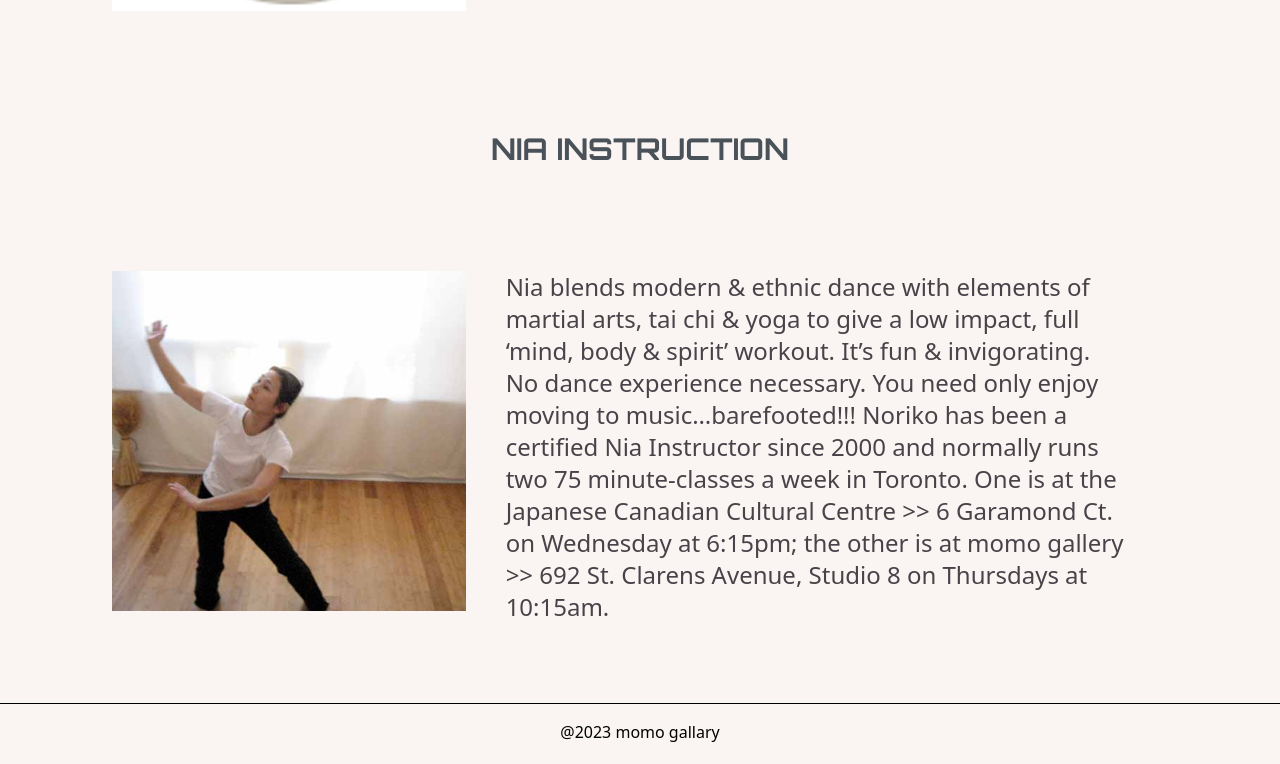
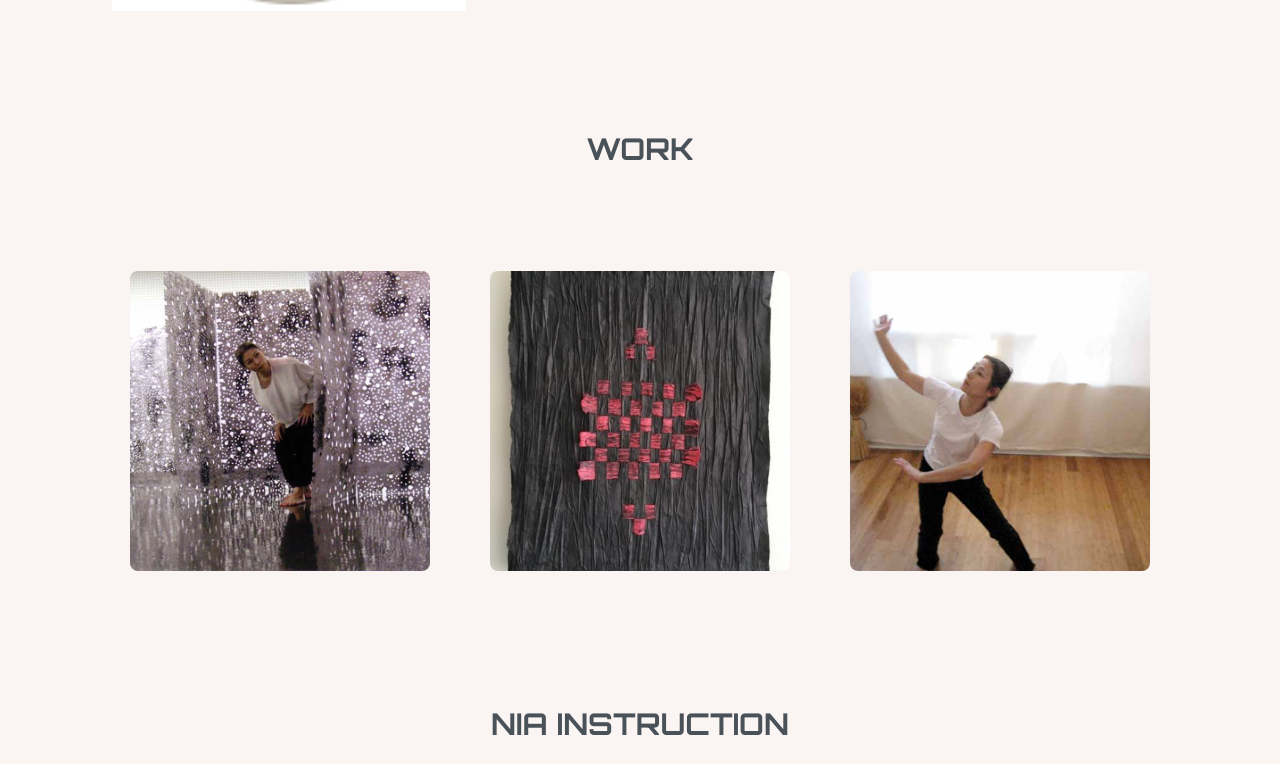
Before and after one commit to CarlSmoky/nextApp, a Next.js app: page / in a window 1280 px wide. Shown: the part 1296-2060 px from the top of the page. Built offline with nearby package versions, Linux system fonts and the light colour scheme.

Commit message:
Add ImageLink

```diff
--- /dev/null
+++ b/app/components/ImageLink.tsx
@@ -0,0 +1,23 @@
+import React from 'react'
+import Image from "next/image";
+
+interface Props {
+  src: string;
+  alt: string;
+}
+
+const ImageLink: React.FC<Props> = ({ src, alt }: Props)=> {
+  return (
+    <div style={{width: '300px', height: '300px', position: 'relative', margin: 'auto'}} className="rounded-lg shadow-none transition-all duration-300 ease-in-out hover:shadow-lg hover:shadow-black/30  active:translate-y-2">
+        <Image
+          src={src}
+          alt={alt}
+          layout="fill"
+          objectFit="cover"
+          className="rounded-lg"
+        />
+      </div>
+  )
+}
+
+export default ImageLink
--- /dev/null
+++ b/app/components/ImageLinkSection.tsx
@@ -0,0 +1,18 @@
+import React from "react";
+import SectionWrapper from "./SectionWrapper";
+import ImageLink from "./ImageLink";
+
+
+const ImageLinkSection: React.FC = () => {
+  return (
+    <SectionWrapper title="work">
+      <div className="flex flex-col gap-6 justify-between md:flex-row">
+        <ImageLink src="/images/performance.jpg" alt="performance"/>
+        <ImageLink src="/images/visual-art.jpg" alt="visual-art"/>
+        <ImageLink src="/images/nia-instruction.jpg" alt="nia instruction"/>
+     </div>
+    </SectionWrapper>
+  );
+};
+
+export default ImageLinkSection;
--- a/app/components/ImageWrapper.tsx
+++ b/app/components/ImageWrapper.tsx
@@ -10,8 +10,8 @@ interface Props {
 const ImageWrapper: React.FC<Props> = ({ src, alt }: Props) => {
   return (
     <div className="m-auto md:mt-0">
-        <Image src={src} alt={alt} height={400} width={400} />
-      </div>
+      <Image src={src} alt={alt} height={400} width={400} />
+    </div>
   )
 }
 
--- a/app/page.tsx
+++ b/app/page.tsx
@@ -1,13 +1,15 @@
-import Image from 'next/image'
+
 import AboutPage from './about/page'
 import NiaInstructionPage from './nia-instruction/page'
 import AnnouncementPage from './announcement/page'
+import ImageLinkSection from './components/ImageLinkSection'
 
 const Home: React.FC = () => {
   return (
     <>
       <AnnouncementPage/>
       <AboutPage/>
+      <ImageLinkSection/>
       <NiaInstructionPage/>
     </>
 
```
